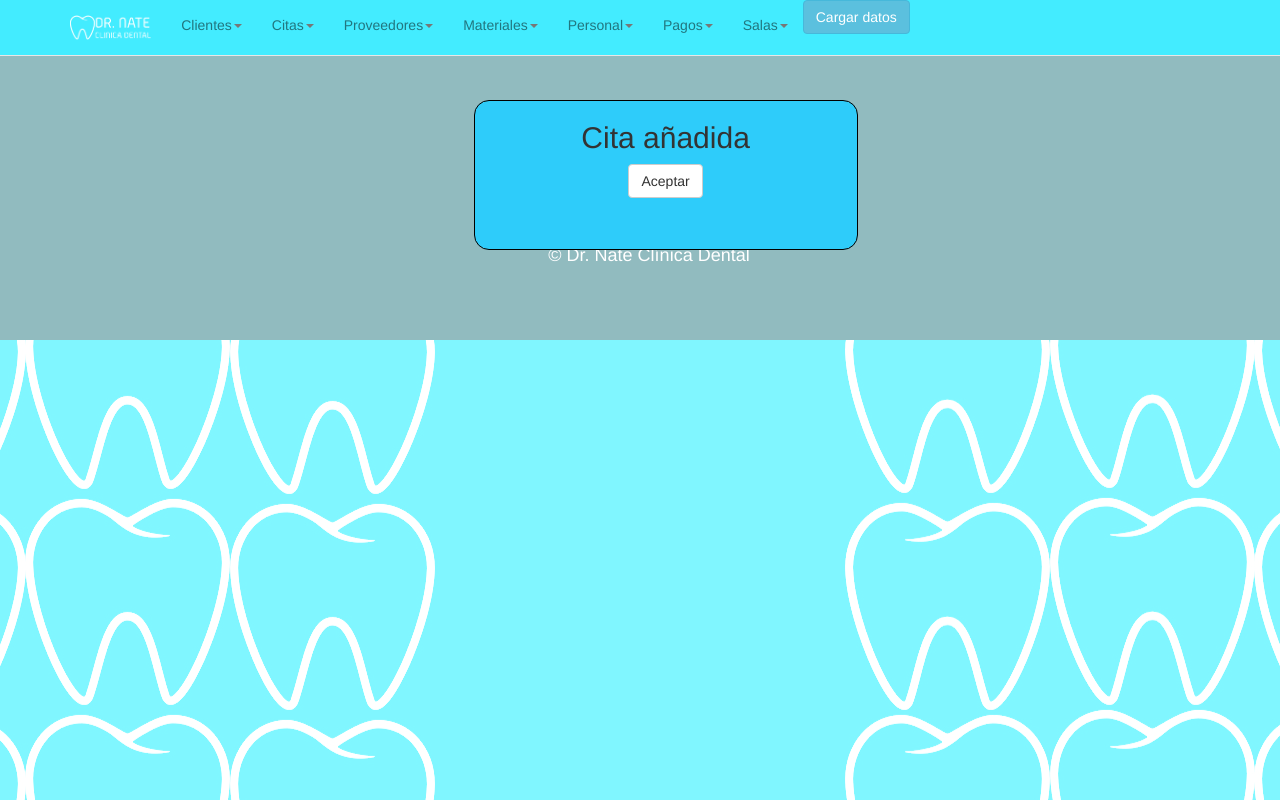
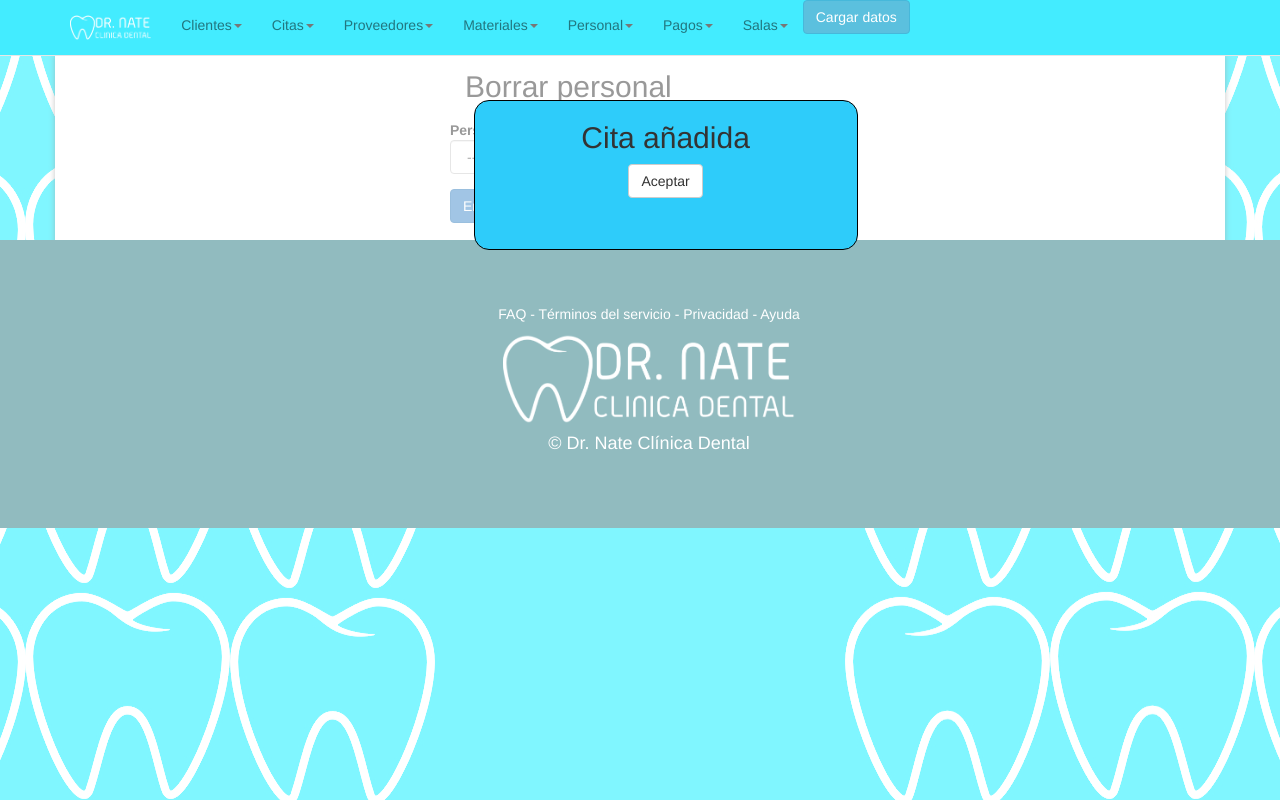
Before and after one commit to clinicadental/clinica, a plain HTML site: page public_html/index.html in a window 1280 px wide. Drawn offline with nearby package versions, Linux system fonts and the light colour scheme.

Commit message:
Merge origin/master
Conflicts:
	public_html/index.html

```diff
--- a/public_html/index.html
+++ b/public_html/index.html
@@ -402,6 +402,22 @@
                     </div>
                 </form>
             </div>
+            <!--BAJA PERSONAL-->
+            <div class='col-xs-4 col-xs-offset-4' id='form-baja-personal'>
+                <h2>Borrar personal</h2>
+                <form method='post' class='form-horizontal' name='formBajaPersonal'>
+                    <div class='form-group' id="bloqueBajaPersonal">
+                        <label class='control-label' for='bajaPersonal'>Personal</label>
+                        <select class='form-control' id='bajaPersonal'>
+                            <option>--seleccione un miembro del personal--</option>
+                        </select>
+                    </div>
+                    <div class='form-group'>
+                        <input type='submit' class='btn btn-primary' value='Enviar' id='btnBajaPersonal'/>
+                        <input type='reset' class='btn btn-warning' value='Borrar'/>
+                    </div>
+                </form>
+            </div>
             <!--BAJA PAGOS-->
             <div class='col-xs-4 col-xs-offset-4' id='form-baja-pagos'>
                 <h2>Borrar pago</h2>
```
